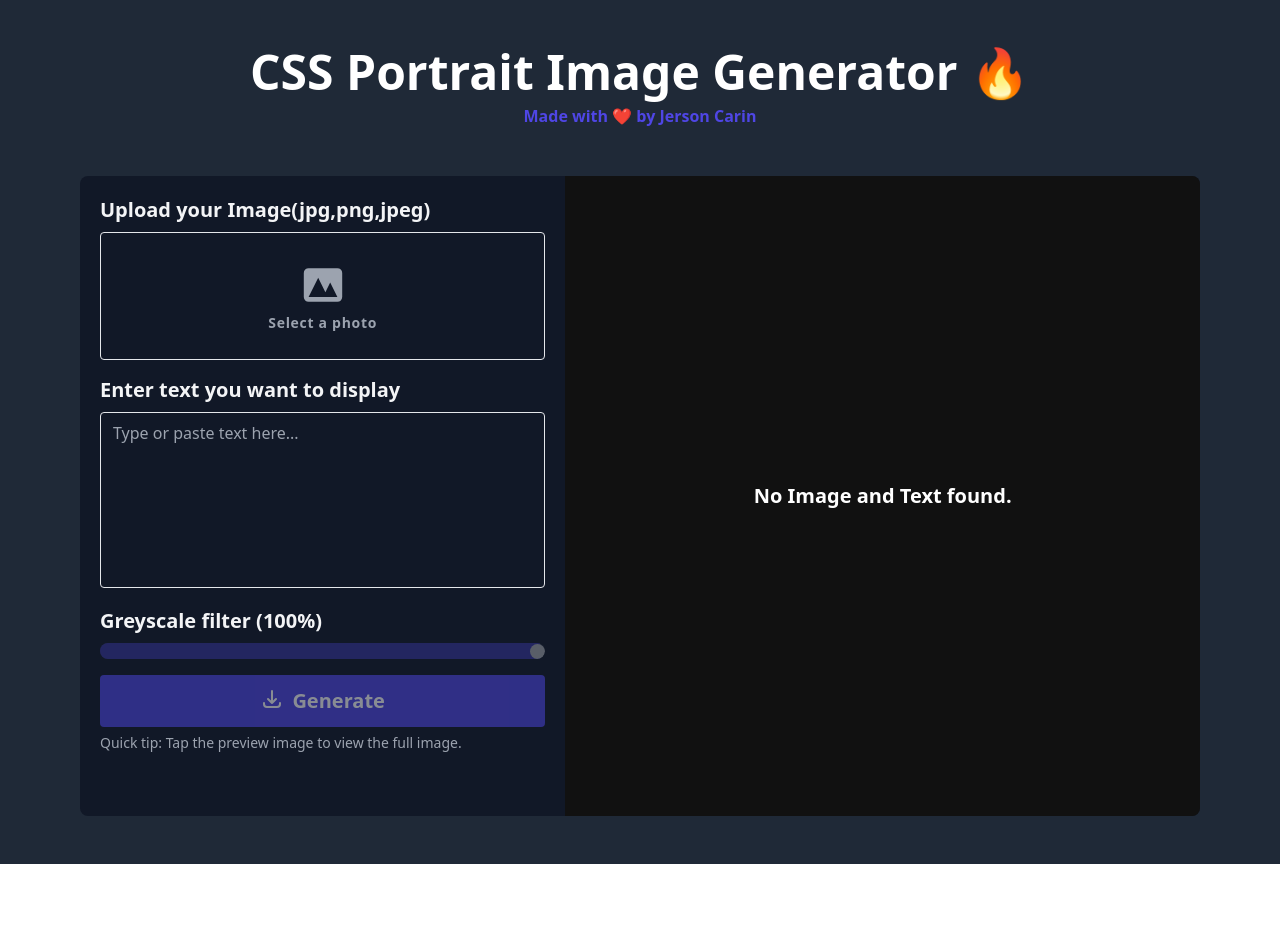
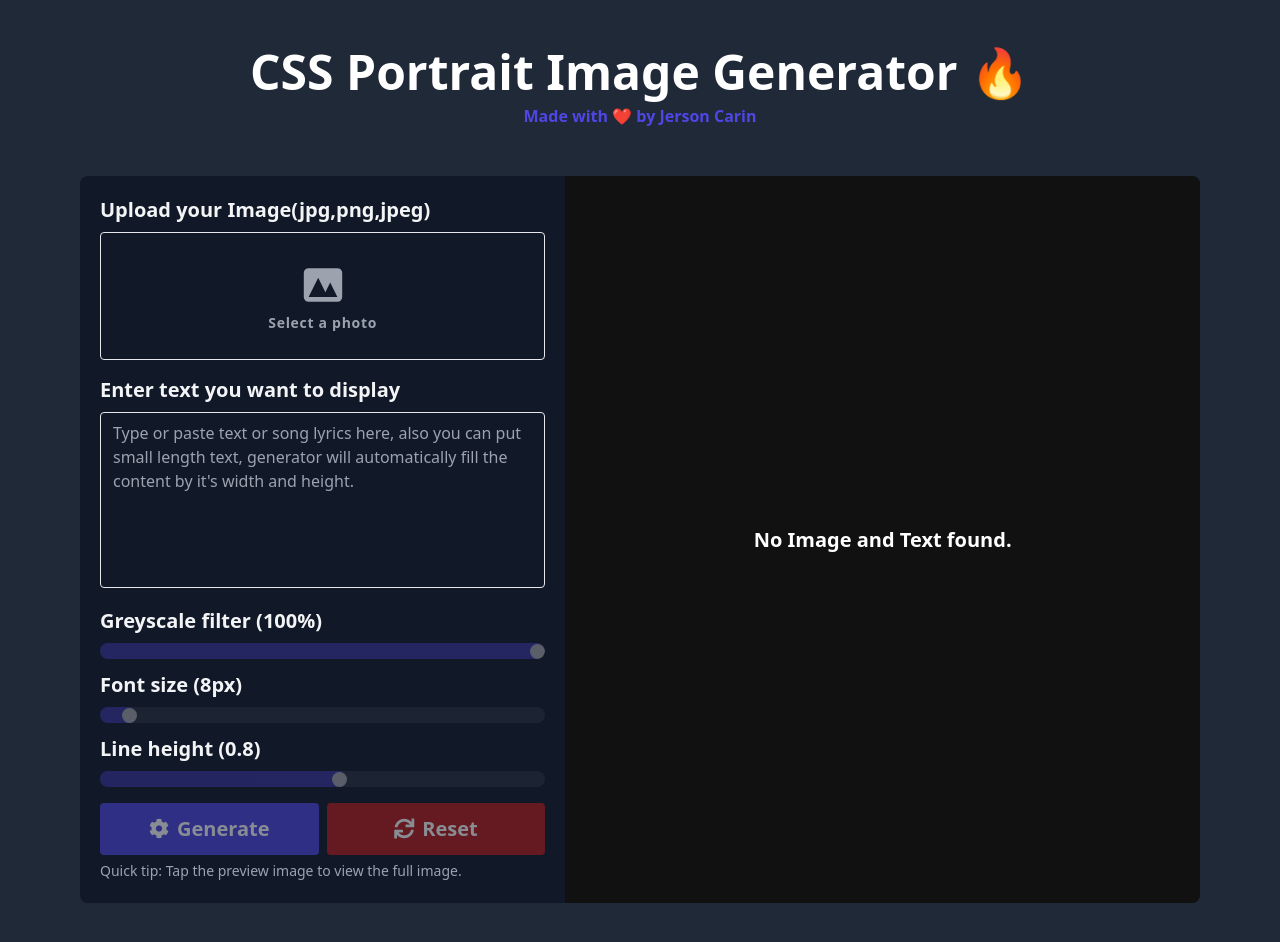
Before and after one commit to jersoncarin/css-portrait-image-generator, a React (Create React App) app: page / in a window 1280 px wide. Shown: the top 942 px of the page. Before the commit the page ends 864 px from the top, so only its background shows below. Built offline with nearby package versions, Linux system fonts and the light colour scheme.

Commit message:
New features
Added reset button and added loading icon with font-awesome and fix some bugs

```diff
--- a/public/index.html
+++ b/public/index.html
@@ -19,6 +19,8 @@
       Learn how to configure a non-root public URL by running `npm run build`.
     -->
   <title>CSS Portrait Image Generator 🔥</title>
+
+  <link rel="stylesheet" href="https://cdnjs.cloudflare.com/ajax/libs/font-awesome/5.10.0/css/all.min.css" integrity="sha512-PgQMlq+nqFLV4ylk1gwUOgm6CtIIXkKwaIHp/PAIWHzig/lKZSEGKEysh0TCVbHJXCLN7WetD8TFecIky75ZfQ==" crossorigin="anonymous" referrerpolicy="no-referrer" />
 
   <script async src="https://www.googletagmanager.com/gtag/js?id=G-H6KJDQVERV"></script>
   <script>
--- a/src/App.js
+++ b/src/App.js
@@ -10,7 +10,9 @@ import {
 var globalState = {
     text: '',
     greyScale: '100%',
-    image: ''
+    image: '',
+    fontSize: 10,
+    lineHeight: 0.8
 }
 
 function App() {
@@ -35,10 +37,15 @@ const Main = () => {
     })
     const [generating, setGenerating] = useState(false)
     const [text, setText] = useState('')
-    const [hasAreaText,setHasAreaText] = useState(false)
+    const [hasAreaText, setHasAreaText] = useState(false)
     const [greyScale, setGreyScale] = useState(100)
+    const [fontSize, setFontSize] = useState(8)
+    const [lineHeight, setLineHeight] = useState(0.8)
     const renderArea = useRef(null)
     const navigate = useNavigate()
+    const configRef = useRef(null)
+    const [height, setHeight] = useState('100%')
+    const [resetting,setResetting] = useState(false)
 
     const onImageChange = (e) => {
         const file = e.target.files[0]
@@ -89,6 +96,24 @@ const Main = () => {
         }
     }
 
+    const onReset = () => {
+        if(resetting || buttonDisable || !hasAreaText) {
+            return
+        }
+
+        setButtonDisable(true)
+        setResetting(true)
+
+        setTimeout(() => {
+            setLineHeight(0.8)
+            setFontSize(8)
+            setGreyScale(100)
+
+            setButtonDisable(false)
+            setResetting(false)
+        },1000)
+    }
+
     const handlePreview = () => {
         if (generating || buttonDisable || text.length === 0) {
             return
@@ -98,9 +123,19 @@ const Main = () => {
         globalState.text = text
         globalState.greyScale = greyScale
         globalState.image = image.string
+        globalState.fontSize = parseInt(fontSize) + 2
+        globalState.lineHeight = lineHeight
 
         navigate('/preview')
     }
+
+    useEffect(() => {
+        if (configRef.current !== null) {
+            const height = configRef.current.offsetHeight
+
+            setHeight(`${height}px`)
+        }
+    }, [])
 
     useEffect(() => {
         setButtonDisable(text === '' || !image.hasImage || image.name === null)
@@ -115,16 +150,16 @@ const Main = () => {
         <div className="w-full bg-gray-800 min-h-screen">
             <section className="max-w-6xl mx-auto px-4 sm:px-6 lg:px-4 py-12">
                 <div className="text-center pb-12">
-                    <h1 className="font-bold text-3xl md:text-4xl lg:text-5xl font-heading text-white" style={{cursor: 'pointer'}} onClick={() => navigate('/')}>
+                    <h1 className="font-bold text-3xl md:text-4xl lg:text-5xl font-heading text-white" style={{ cursor: 'pointer' }} onClick={() => navigate('/')}>
                         CSS Portrait Image Generator 🔥
                     </h1>
-                    <h2 className="text-base font-bold text-indigo-600 mt-2" onClick={onAuthorClick} style={{cursor: 'pointer'}}>
+                    <h2 className="text-base font-bold text-indigo-600 mt-2" onClick={onAuthorClick} style={{ cursor: 'pointer' }}>
                         Made with ❤️ by Jerson Carin
                     </h2>
                 </div>
-                <div className="grid grid-cols-1  gap-6">
+                <div className="grid grid-cols-1 gap-6">
                     <div className="w-full bg-gray-900 rounded-lg sahdow-lg overflow-hidden flex flex-col md:flex-row">
-                        <div className="w-full md:w-3/5 text-left p-6 md:p-4 space-y-2">
+                        <div className="w-full md:w-3/5 text-left p-6 md:p-4 space-y-2" ref={configRef}>
                             <div className="text-white text-xl font-bold">
                                 <div className="m-1">
                                     <label className="inline-block mb-2 text-gray-100">
@@ -165,7 +200,7 @@ const Main = () => {
                                     </label>
                                     <textarea
                                         className="w-full h-44 px-3 py-2 bg-gray-900 text-base text-white placeholder-gray-400 border focus:outline-none rounded scrollbar scrollbar-thumb-gray-800 scrollbar-track-gray-900 scrollbar-thin"
-                                        placeholder="Type or paste text here..."
+                                        placeholder="Type or paste text or song lyrics here, also you can put small length text, generator will automatically fill the content by it's width and height."
                                         onChange={(e) => setText(e.target.value)}
                                         value={text}
                                         spellCheck={false}
@@ -191,46 +226,96 @@ const Main = () => {
                                             />
                                         </label>
                                     </div>
+                                    <div className="flex flex-col">
+                                        <label className="flex flex-col mt-3">
+                                            <span className="text-gray-100 mb-2">Font size ({fontSize}px)</span>
+                                            <input
+                                                className="rounded-lg overflow-hidden appearance-none bg-gray-700 h-4 w-128" onChange={(e) => setFontSize(e.target.value)} type="range"
+                                                min={1}
+                                                max={100}
+                                                step={1}
+                                                defaultValue={6}
+                                                style={{
+                                                    opacity: generating || !hasAreaText ? '0.3' : '1',
+                                                    pointerEvents: generating || !hasAreaText ? 'none' : 'all'
+                                                }}
+                                            />
+                                        </label>
+                                    </div>
+                                    <div className="flex flex-col">
+                                        <label className="flex flex-col mt-3">
+                                            <span className="text-gray-100 mb-2">Line height ({lineHeight})</span>
+                                            <input
+                                                className="rounded-lg overflow-hidden appearance-none bg-gray-700 h-4 w-128" onChange={(e) => setLineHeight(e.target.value)} type="range"
+                                                min={-10}
+                                                max={10}
+                                                step={0.1}
+                                                defaultValue={0.8}
+                                                style={{
+                                                    opacity: generating || !hasAreaText ? '0.3' : '1',
+                                                    pointerEvents: generating || !hasAreaText ? 'none' : 'all'
+                                                }}
+                                            />
+                                        </label>
+                                    </div>
+                                    <div className="flex flex-col sm:flex-row">
                                         <button
                                             type="button"
-                                        className="px-4 py-3 bg-indigo-600 rounded text-white outline-none w-full mt-4 flex flex-row justify-center font-bold disabled:opacity-50"
+                                            className="px-4 py-3 bg-indigo-600 rounded text-white outline-none w-full mt-4 flex flex-row items-center justify-center font-bold disabled:opacity-50 mr-2"
                                             disabled={buttonDisable}
                                             onClick={onGenerate}
                                         >
-                                        <svg
-                                            className="h-6 w-6"
-                                            fill="none"
-                                            viewBox="0 0 24 24"
-                                            stroke="currentColor"
-                                        >
-                                            <path
-                                                strokeLinecap="round"
-                                                strokeLinejoin="round"
-                                                strokeWidth={2}
-                                                d="M4 16v1a3 3 0 003 3h10a3 3 0 003-3v-1m-4-4l-4 4m0 0l-4-4m4 4V4"
-                                            />
-                                        </svg>
+                                            {generating ?
+                                                <i className="fas fa-cog fa-spin"></i>
+                                                :
+                                                <i className="fas fa-cog"></i>
+                                            }
                                             <span className="ml-2">{generating ? 'Generating' : 'Generate'}</span>
                                         </button>
+                                        <button
+                                            type="button"
+                                            className="px-4 py-3 bg-red-700 rounded text-white outline-none w-full mt-4 flex flex-row items-center justify-center font-bold disabled:opacity-50"
+                                            disabled={buttonDisable || !hasAreaText}
+                                            onClick={onReset}
+                                        >
+                                            {resetting ?
+                                                <i className="fas fa-sync fa-spin"></i>
+                                                :
+                                                <i className="fas fa-sync"></i>
+                                            }
+                                            <span className="ml-2">{resetting ? 'Resetting' : 'Reset'}</span>
+                                        </button>
+                                    </div>
                                     <span className="mt-2 text-gray-400 text-sm font-normal">Quick tip: Tap the preview image to view the full image.</span>
                                 </div>
                             </div>
                         </div>
-                        <div className="w-full md:w-4/5 renderArea" style={{ height: "40rem", cursor: 'pointer' }} ref={renderArea} onClick={handlePreview}>
-                            { image.hasImage && text.length !== 0 ?
+                        <div className="w-full md:w-4/5 renderArea relative" style={{ height, cursor: 'pointer' }} ref={renderArea} onClick={handlePreview}>
+                            {image.hasImage && text.length !== 0 ?
                                 <>
                                     <p id="area" style={{
                                         backgroundImage: `url(${image.string})`,
                                         filter: `grayscale(${greyScale}%)`,
                                         WebkitFilter: `grayscale(${greyScale}%)`,
-                                        display: hasAreaText ? 'block' : 'none'
+                                        display: hasAreaText ? 'block' : 'none',
+                                        visibility: generating ? 'hidden' : 'visible',
+                                        fontSize: `${fontSize}px`,
+                                        lineHeight: `${lineHeight}`
                                     }}></p>
                                     <div
                                         className="text-white m-auto font-bold text-xl"
                                         style={{
-                                            display: hasAreaText ? 'none' : 'block'
+                                            display: hasAreaText ? 'none' : (generating ? 'none' : 'block')
                                         }}
                                     >Press generate button.</div>
+                                    <div
+                                        className="text-white absolute inset-y-1/2"
+                                        style={{
+                                            display: generating ? 'block' : 'none'
+                                        }}
+                                    >
+                                        <i className="fas fa-spinner fa-spin  fa-5x"></i>
+                                    </div>
                                 </>
                                 :
                                 <div className="text-white m-auto font-bold text-xl">No Image and Text found.</div>
@@ -278,7 +363,9 @@ const Preview = () => {
             <p ref={pageText} style={{
                 backgroundImage: `url(${globalState.image})`,
                 filter: `grayscale(${globalState.greyScale}%)`,
-                WebkitFilter: `grayscale(${globalState.greyScale}%)`
+                WebkitFilter: `grayscale(${globalState.greyScale}%)`,
+                fontSize: `${globalState.fontSize}px`,
+                lineHeight: `${globalState.lineHeight}`
             }}>
             </p>
         </div>
```
Lines whose indentation alone changed are shown as unchanged.
